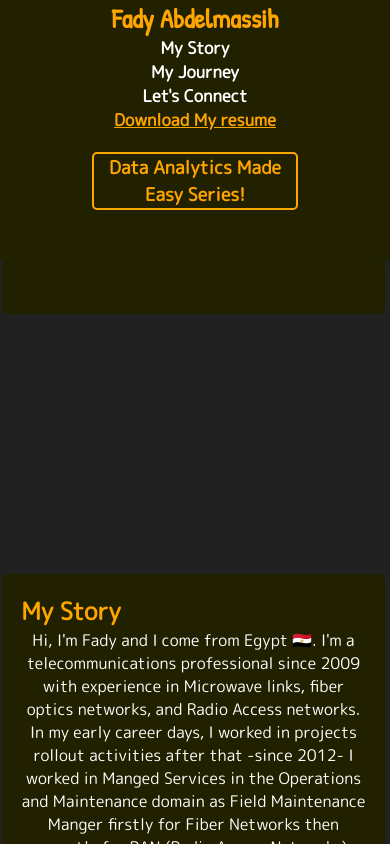
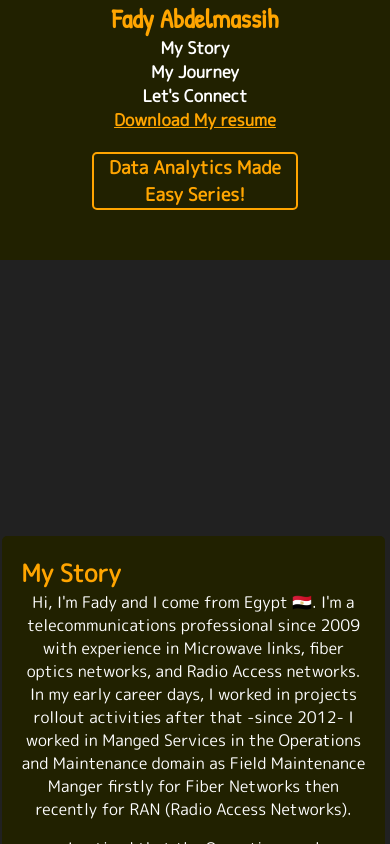
Before and after one commit to FadyGrAb/fadyinthecloud.click, a React (Create React App) app in the folder frontend/: page / in a window 390 px wide. Shown: the top 844 px of the page. Built offline with nearby package versions, Linux system fonts and the light colour scheme.

Commit message:
improving responsivness

```diff
--- a/frontend/src/styles/Sections.css
+++ b/frontend/src/styles/Sections.css
@@ -1,3 +1,10 @@
+@media screen and (max-width: 1100px){
+    .intro .subsection {
+        background-color: rgba(0, 0, 0, 0) !important;
+    }
+
+  }
+
 @media screen and (max-width: 800px) {
     .sections-container {
         padding: 0 !important;
@@ -19,6 +26,10 @@
         justify-content: center;
         margin: auto;
     }
+    .intro .subsection{
+        padding: 0% !important;
+    }
+
 
 }
 
@@ -142,3 +153,7 @@ p.emphasis {
 .text a {
     color: orange;
 }
+
+.intro {
+    padding-bottom: var(--intro-adjustment-padding-bottom);
+}
--- a/frontend/src/styles/Variables.css
+++ b/frontend/src/styles/Variables.css
@@ -1,5 +1,5 @@
 :root {
     --nav-height: 50px;
     --nav-responsive-height: 260px;
-    --terminal-height: 600px;
+    --intro-adjustment-padding-bottom: 320px;
   }
```
